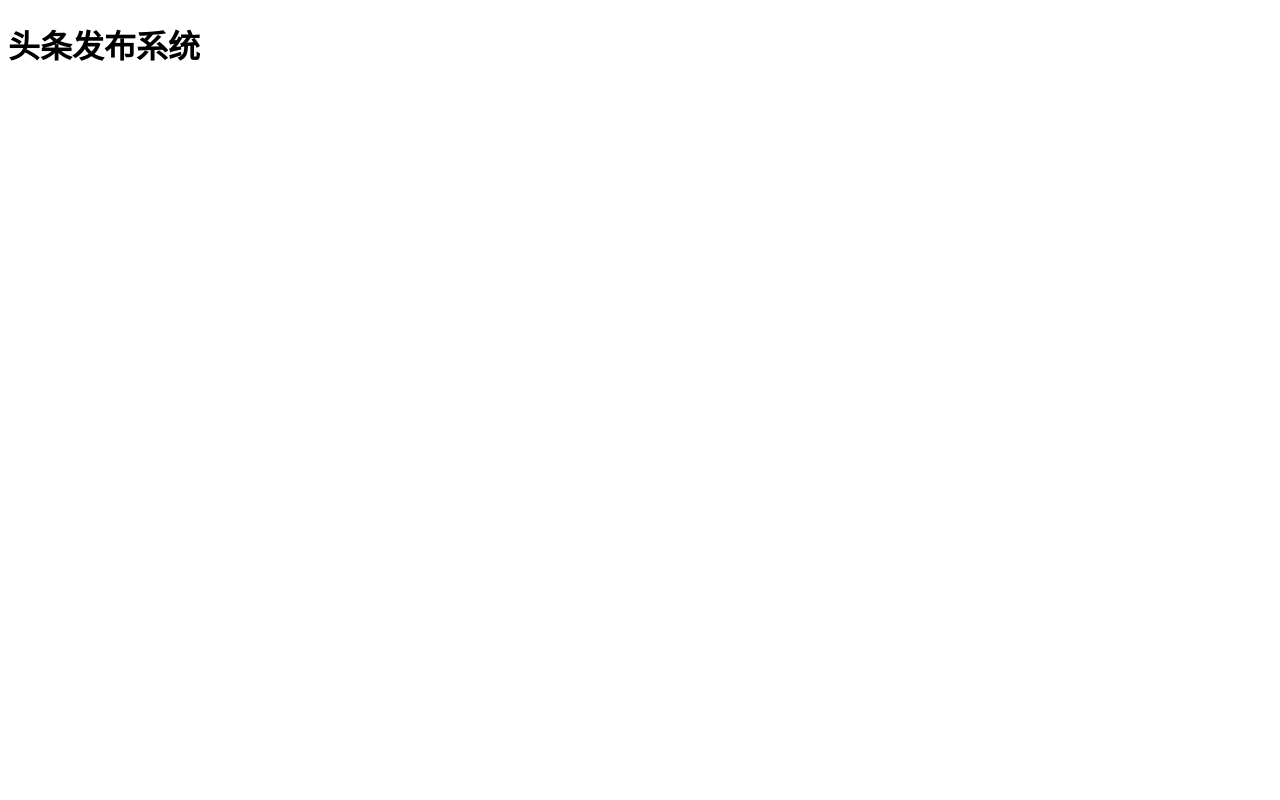
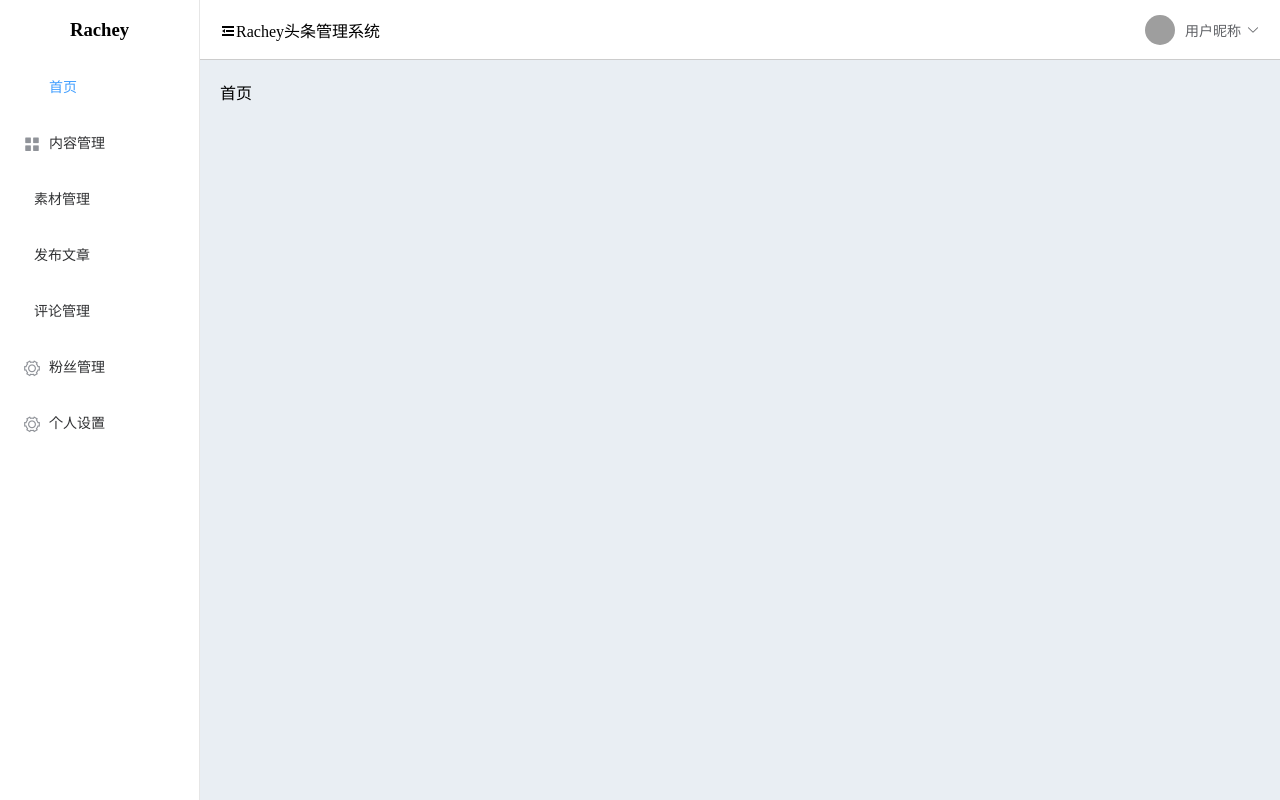
Before and after one commit to Rachelly-h/bytedance-admin, a Vue app: page /#/ in a window 1280 px wide. Built offline with nearby package versions, Linux system fonts and the light colour scheme; no server answers; grey boxes are pictures that could not be loaded; a small style sheet from the web is missing.

Commit message:
登录模块和首页

```diff
--- a/public/index.html
+++ b/public/index.html
@@ -6,6 +6,7 @@
     <meta name="viewport" content="width=device-width,initial-scale=1.0">
     <link rel="icon" href="<%= BASE_URL %>favicon.ico">
     <title><%= htmlWebpackPlugin.options.title %></title>
+    <link rel="stylesheet" href="//at.alicdn.com/t/font_2148403_jbfbcb5qc5.css">
   </head>
   <body>
     <noscript>
--- a/src/App.vue
+++ b/src/App.vue
@@ -1,16 +1,12 @@
 <template>
   <div id="app">
-    <h1>头条发布系统</h1>
     <router-view />
   </div>
 </template>
 
 <script>
 export default {
-  name: 'App',
-  mounted () {
-    console.log(this)
-  }
+  name: 'App'
 }
 </script>
 
--- /dev/null
+++ b/src/api/user.js
@@ -0,0 +1,26 @@
+/**
+ * 用户相关请求模块
+ */
+import request from '@/utils/request'
+
+export const login = data => {
+  return request({
+    method: 'POST',
+    url: '/mp/v1_0/authorizations',
+    data
+  })
+}
+
+export const getUserProfile = () => {
+  return request({
+    method: 'GET',
+    url: '/mp/v1_0/user/profile',
+    headers: {
+      Authorization: 'Bearer '
+    }
+  })
+}
+
+export const updateUser = () => {
+
+}
--- a/src/router/index.js
+++ b/src/router/index.js
@@ -5,10 +5,24 @@ Vue.use(VueRouter)
 
 const routes = [
   {
-    name: 'Login',
+    name: 'login',
     path: '/login',
     component: () => import(/* webpackChunkName: 'login' */'@/views/login/index.vue')
+  },
+  {
+    path: '/',
+    // 命名路由layout有一个默认子路由，这个名字没有意义
+    // name: 'layout',
+    component: () => import(/* webpackChunkName: 'layout' */'@/views/layout/index.vue'),
+    children: [
+      {
+        name: 'home',
+        path: '', // 空表示默认子路由
+        component: () => import(/* webpackChunkName: 'home' */'@/views/home/index.vue')
+      }
+    ]
   }
+
 ]
 
 const router = new VueRouter({
--- /dev/null
+++ b/src/views/home/index.vue
@@ -0,0 +1,21 @@
+<template>
+  <div class='home-container'>
+    首页
+  </div>
+</template>
+
+<script>
+export default {
+  name: 'HomeIndex',
+  data: () => ({
+
+  }),
+  methods: {
+
+  }
+}
+</script>
+
+<style lang="less" scoped>
+
+</style>
--- /dev/null
+++ b/src/views/layout/components/aside.vue
@@ -0,0 +1,58 @@
+<template>
+  <el-menu default-active="/" router class="nav-menu">
+    <h1>Rachey</h1>
+    <el-menu-item index="/">
+      <i class="el-icon-home"></i>
+      <span slot="title">首页</span>
+    </el-menu-item>
+    <el-menu-item index="/article">
+      <i class="el-icon-menu"></i>
+      <span slot="title">内容管理</span>
+    </el-menu-item>
+    <el-menu-item index="/image">
+      <i class="iconfont iconimage"></i>
+      <span slot="title">素材管理</span>
+    </el-menu-item>
+    <el-menu-item index="/publish">
+      <i class="iconfont iconpublish"></i>
+      <span slot="title">发布文章</span>
+    </el-menu-item>
+    <el-menu-item index="/comment">
+      <i class="iconfont iconCommentquantity"></i>
+      <span slot="title">评论管理</span>
+    </el-menu-item>
+    <el-menu-item index="/fans">
+      <i class="el-icon-setting"></i>
+      <span slot="title">粉丝管理</span>
+    </el-menu-item>
+    <el-menu-item index="/settings">
+      <i class="el-icon-setting"></i>
+      <span slot="title">个人设置</span>
+    </el-menu-item>
+  </el-menu>
+</template>
+
+<script>
+export default {
+  name: 'AppAside',
+  data: () => ({
+
+  }),
+  methods: {
+
+  }
+}
+</script>
+
+<style lang="less" scoped>
+  h1 {
+    text-align: center;
+  }
+
+  .nav-menu {
+    .iconfont {
+      margin-right: 10px;
+      padding-left: 4px;
+    }
+  }
+</style>
--- /dev/null
+++ b/src/views/layout/index.vue
@@ -0,0 +1,93 @@
+<template>
+  <el-container class="layout-container">
+    <el-aside class="aside" width="200px">
+      <app-aside class="aside-menu"></app-aside>
+    </el-aside>
+    <el-container>
+      <el-header class="header">
+        <div>
+          <i class="el-icon-s-fold"></i>
+          <span>Rachey头条管理系统</span>
+        </div>
+        <el-dropdown>
+          <div class="avatar-wrap">
+            <img class="avatar" src="https://dss0.bdstatic.com/70cFvHSh_Q1YnxGkpoWK1HF6hhy/it/u=3625344829,3079500447&fm=26&gp=0.jpg" alt="">
+            <span>{{ user.name ? user.name : '用户昵称' }}</span>
+            <i class="el-icon-arrow-down el-icon--right"></i>
+          </div>
+          <el-dropdown-menu slot="dropdown">
+            <el-dropdown-item>个人设置</el-dropdown-item>
+            <el-dropdown-item>退出登录</el-dropdown-item>
+          </el-dropdown-menu>
+        </el-dropdown>
+      </el-header>
+      <el-main class="main">
+        <router-view></router-view>
+      </el-main>
+    </el-container>
+  </el-container>
+</template>
+
+<script>
+import AppAside from './components/aside'
+import { getUserProfile } from '@/api/user'
+
+export default {
+  name: 'LayoutIndex',
+  data: () => ({
+    user: {}
+  }),
+  components: {
+    AppAside
+  },
+  created () {
+    this.loadUserProfile()
+  },
+  methods: {
+    loadUserProfile () {
+      getUserProfile().then(res => {
+        this.user = res.data.data
+      })
+    }
+  }
+}
+</script>
+
+<style lang="less" scoped>
+  .layout-container {
+    position: fixed;
+    left: 0;
+    right: 0;
+    top: 0;
+    bottom: 0;
+  }
+
+  .aside {
+    .aside-menu {
+      height: 100%;
+    }
+  }
+
+  .header {
+    height: 60px;
+    display: flex;
+    justify-content: space-between;
+    align-items: center;
+    border-bottom: 1px solid #ccc;
+  }
+
+  .main {
+    background: #e9eef3;
+  }
+
+  .avatar-wrap {
+    display: flex;
+    align-items: center;
+    .avatar {
+      width: 30px;
+      height: 30px;
+      border-radius: 50%;
+      margin-right: 10px;
+    }
+  }
+</style>
--- a/src/views/login/index.vue
+++ b/src/views/login/index.vue
@@ -1,19 +1,118 @@
 <template>
   <div class='login-container'>
-    登录页面
+    <el-form
+      class="login-form"
+      :model="user"
+      ref="login-form"
+      :rules="formRules"
+    >
+      <el-form-item prop="mobile">
+        <el-input v-model="user.mobile" placeholder="请输入手机号"></el-input>
+      </el-form-item>
+      <el-form-item prop="code">
+        <el-input v-model="user.code" placeholder="请输入验证码"></el-input>
+      </el-form-item>
+      <el-form-item prop="agree">
+        <el-checkbox v-model="user.agree">我已阅读并同意用户协议和隐私条款</el-checkbox>
+      </el-form-item>
+      <el-form-item>
+        <el-button type="primary" class="login-btn" @click="onLogin" :loading="loginLoading">
+          登录
+        </el-button>
+      </el-form-item>
+    </el-form>
   </div>
 </template>
 
 <script>
+import { login } from '@/api/user'
+
 export default {
   name: 'LoginIndex',
   data: () => ({
-    name: 'haha'
+    user: {
+      mobile: '13911111111',
+      code: '246810',
+      agree: false
+    },
+    loginLoading: false,
+    formRules: {
+      mobile: [
+        { required: true, message: '手机号不能为空', trigger: 'blur' },
+        { pattern: /^1[3|5|7|8|9]\d{9}$/, message: '请输入正确的手机号码格式', trigger: 'blur' }
+      ],
+      code: [
+        { required: true, message: '验证码不能为空', trigger: 'blur' },
+        { pattern: /^\d{6}$/, message: '请输入正确的验证码格式', trigger: 'blur' }
+      ],
+      agree: [
+        // 自定义验证
+        {
+          validator: (rule, value, callback) => {
+            if (value) {
+              callback()
+            } else {
+              callback(new Error('请同意协议'))
+            }
+          },
+          trigger: 'change'
+        }
+      ]
+    }
   }),
-  created () {}
+  created () {},
+  methods: {
+    onLogin () {
+      // validate是异步的
+      this.$refs['login-form'].validate(valid => {
+        if (!valid) {
+          return
+        }
+        this.login()
+      })
+    },
+    login () {
+      this.loginLoading = true
+
+      login(this.user).then(res => {
+        console.log(res)
+
+        this.loginLoading = false
+
+        this.$router.push({
+          name: 'home'
+        })
+      }).catch(err => {
+        console.log('登录失败', err)
+
+        this.loginLoading = false
+        this.$message.error('登录失败，手机号或验证码错误')
+      })
+    }
+  }
 }
 </script>
 
-<style scoped>
-
+<style lang="less" scoped>
+.login-container {
+  position: fixed;
+  left: 0;
+  right: 0;
+  top: 0;
+  bottom: 0;
+  display: flex;
+  flex-direction: column;
+  justify-content: center;
+  align-items: center;
+  background: url("./login-bg.jpg") no-repeat;
+  background-size: cover;
+}
+.login-form {
+  background: #fff;
+  padding: 50px;
+  min-width: 300px;
+  .login-btn {
+    width: 100%;
+  }
+}
 </style>
--- /dev/null
+++ b/vue.config.js
@@ -0,0 +1,3 @@
+module.exports = {
+  lintOnSave: false
+}
```
Also changed, not shown: src/api/article.js (added), src/views/login/login-bg.jpg (added), src/views/login/logo.png (added).
